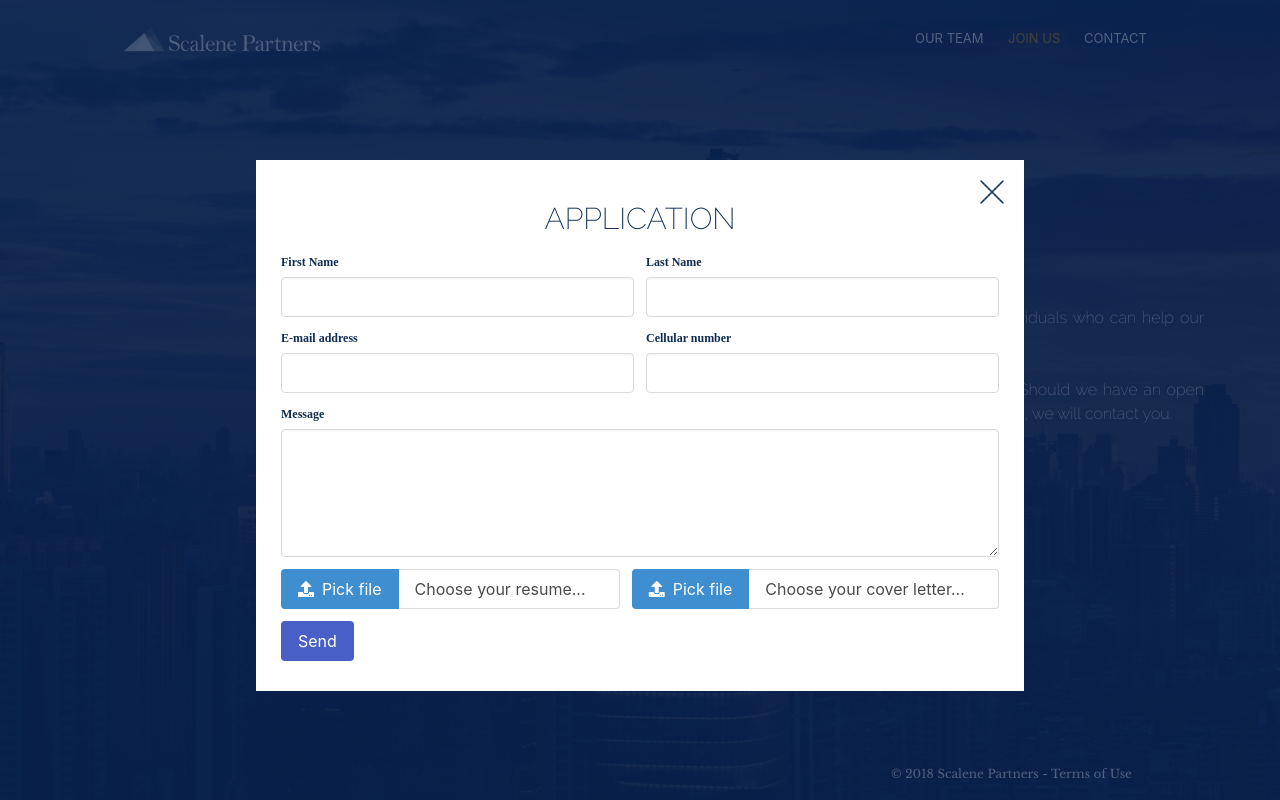
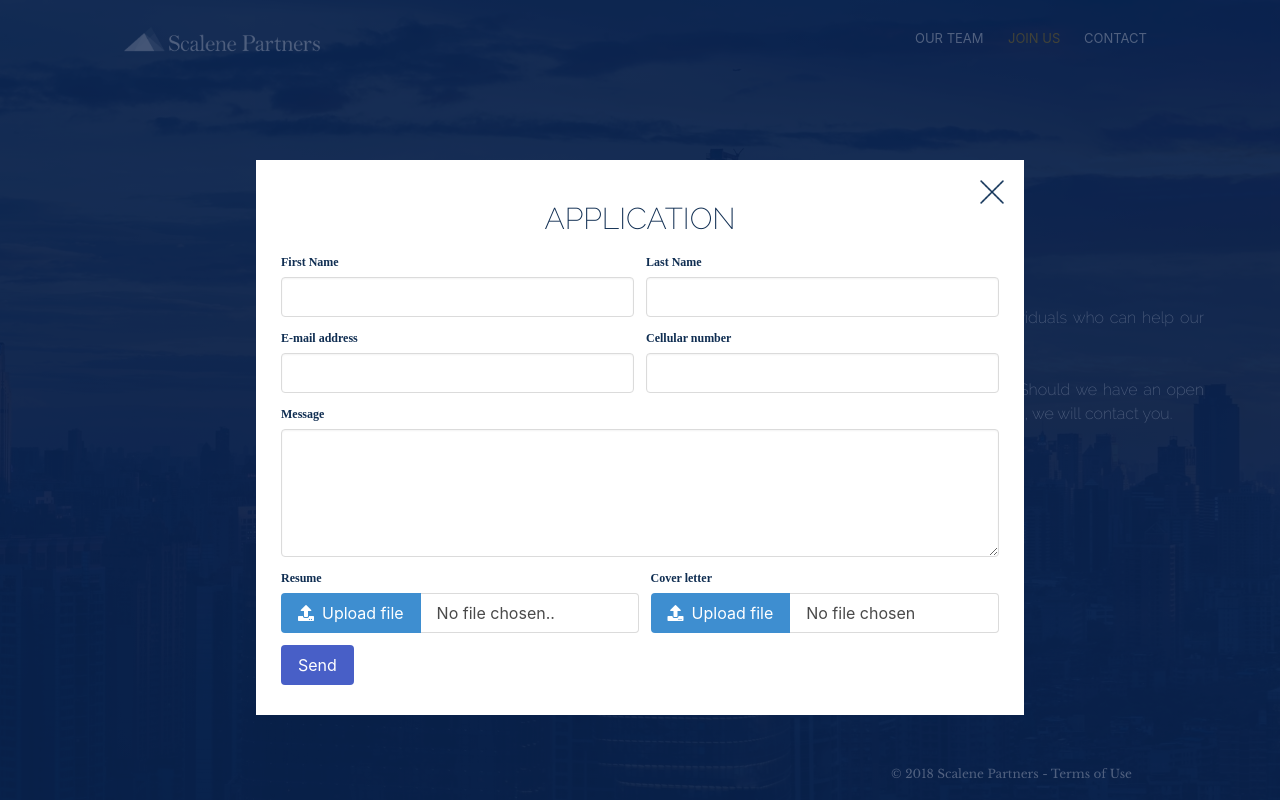
Before and after one commit to umutsevinc/umutsevinc.github.io, a PHP site: page /join_us.php in a window 1280 px wide, after a click on "Apply now". Run offline with PHP 8.4, Linux system fonts and the light colour scheme; data that the repository does not hold is empty; some libraries are stand-ins or nearby versions; some web fonts are replaced.

Commit message:
form labels + newline in team

```diff
--- a/join_us.php
+++ b/join_us.php
@@ -348,8 +348,8 @@ function IsInjected($str)
 
                                         <div class="field is-horizontal">
                                             <div class="field-body">
-
 																							<div class="field is-fullwidth">
+																								<label class="label">Resume</label>
 																								<div class="file is-info has-name is-fullwidth">
 																									<label class="file-label is-fullwidth">
 																										<input id="resume-upload" class="file-input" type="file" name="resume">
@@ -358,17 +358,17 @@ function IsInjected($str)
 																												<i class="fas fa-upload"></i>
 																											</span>
 																											<span class="file-label is-fullwidth">
-																												Pick file
+																												Upload file
 																											</span>
 																										</span>
 																										<span id="resume-name" class="file-name">
-																											Choose your resume...
+																											No file chosen..
 																										</span>
 																									</label>
 																								</div>
 																							</div>
-
 																							<div class="field is-fullwidth">
+																								<label class="label">Cover letter</label>
 																								<div class="file is-info has-name is-fullwidth">
 																									<label class="file-label is-fullwidth">
 																										<input id="cover-letter-upload" class="file-input" type="file" name="cover_letter">
@@ -377,11 +377,11 @@ function IsInjected($str)
 																												<i class="fas fa-upload"></i>
 																											</span>
 																											<span class="file-label is-fullwidth">
-																												Pick file
+																												Upload file
 																											</span>
 																										</span>
 																										<span id="cover-letter-name"class="file-name">
-																											Choose your cover letter...
+																											No file chosen
 																										</span>
 																									</label>
 																								</div>
--- a/team.php
+++ b/team.php
@@ -132,7 +132,7 @@
                                                     work
                                                     in private equity at
                                                     Qualium
-                                                    Investment and in Mid Cap M&A at DC Advisory.</p>
+                                                    Investment and in Mid Cap M&A at DC Advisory.</p><br/>
                                                 <p class="descriptionText">Samuel graduated from ESSEC Business School
                                                     and
                                                     Concordia University.</p>
```
